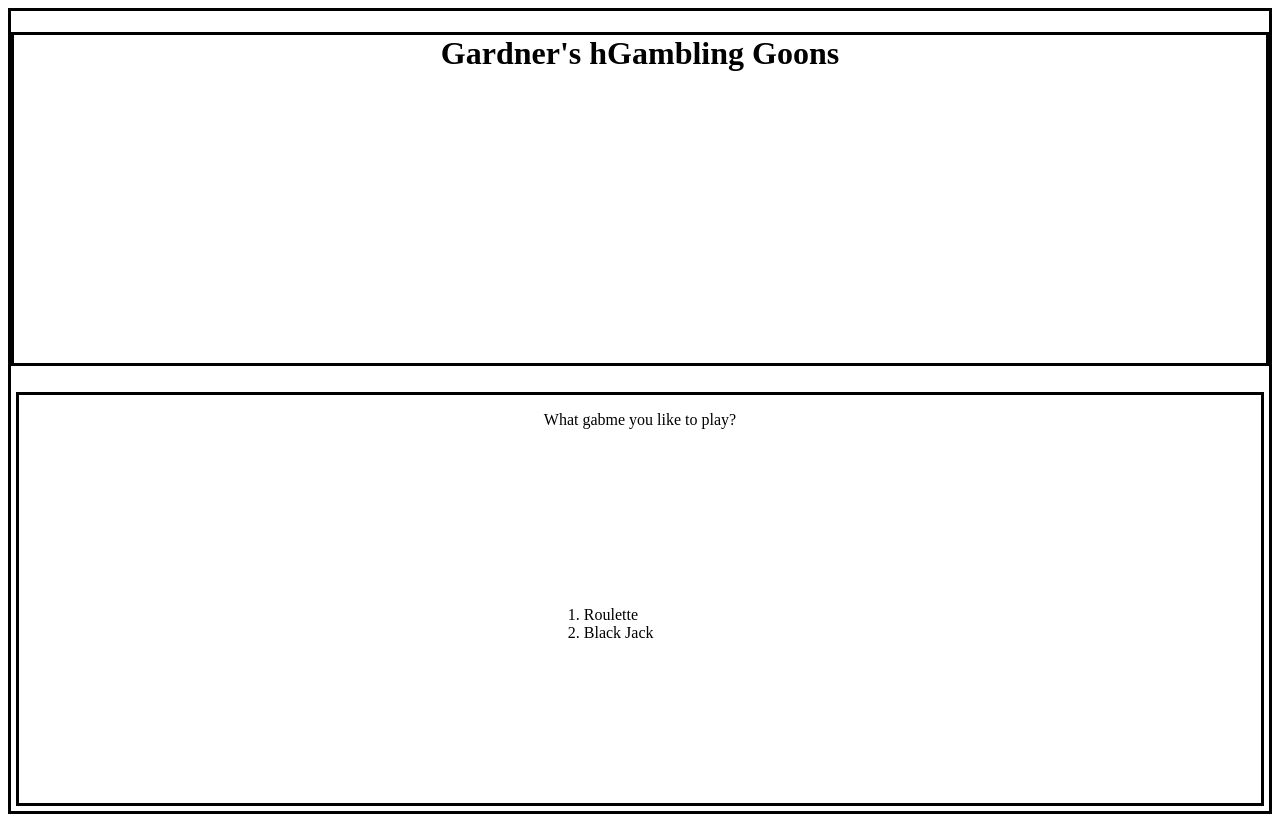
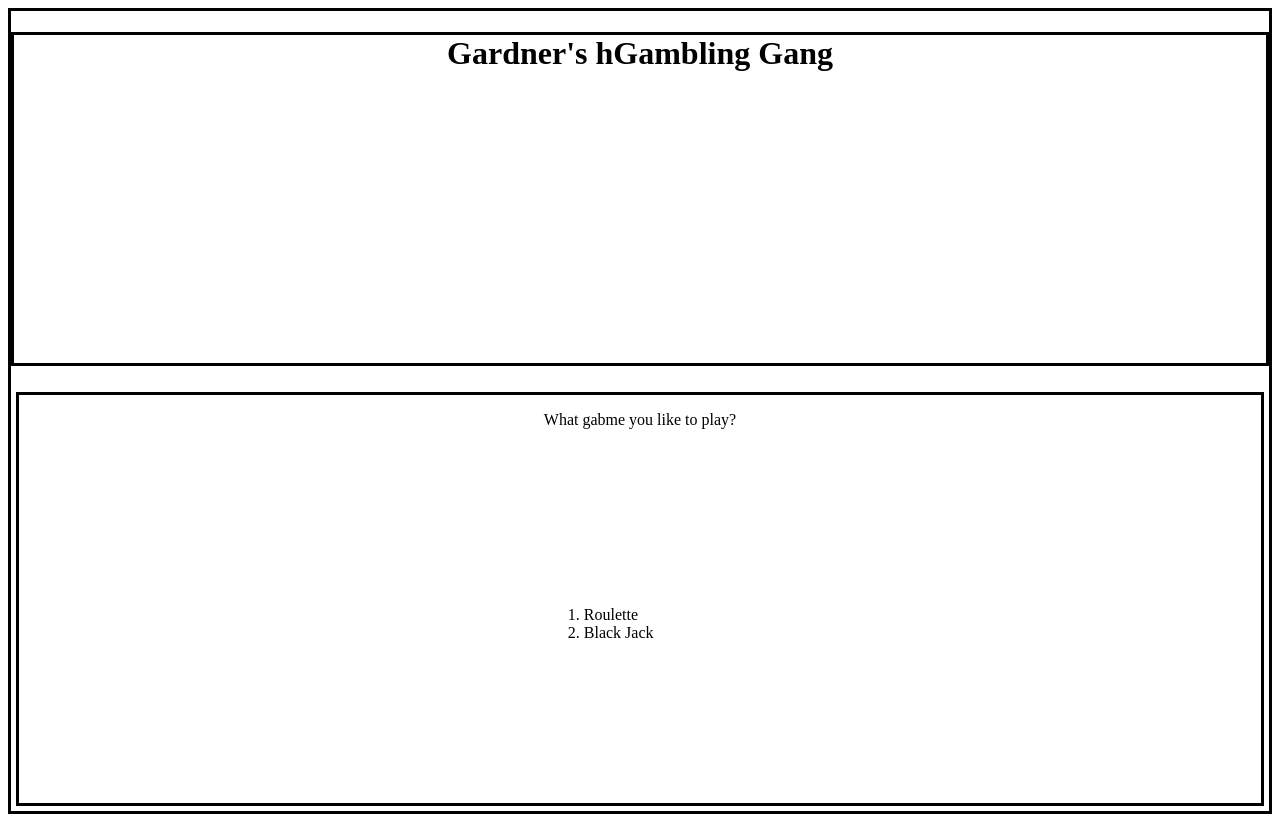
Before and after one commit to Gardners-Gambling-Goons/Gamble, a plain HTML site: page index.html in a window 1280 px wide. Drawn offline with Linux system fonts and the light colour scheme.

Commit message:
Update index.html

```diff
--- a/index.html
+++ b/index.html
@@ -3,7 +3,7 @@
 <head>
     <meta charset="UTF-8">
     <meta name="viewport" content="width=device-width, initial-scale=1.0">
-    <title>Garder's Gambing Goons</title>
+    <title>Garder's Gambing Gang</title>
     <link rel="stylesheet" href="default.css">
 </head>
 <body>
@@ -17,7 +17,7 @@
     <div class="container">
 
         <!-- Title -->
-         <h1 class="title">Gardner's hGambling Goons</h1>
+         <h1 class="title">Gardner's hGambling Gang</h1>
 
 
         <div class="games">
```
